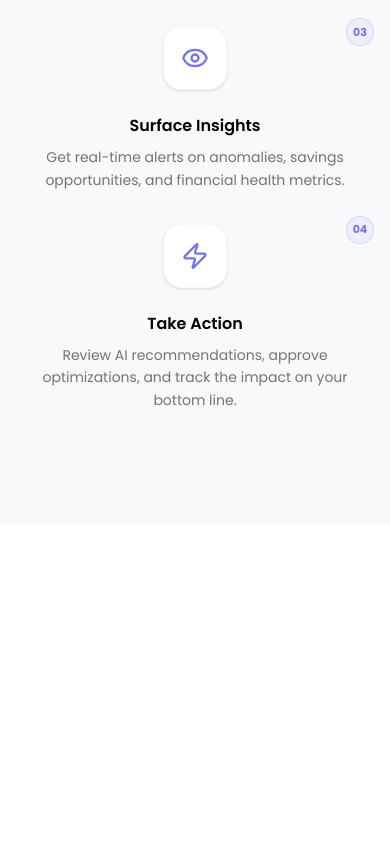
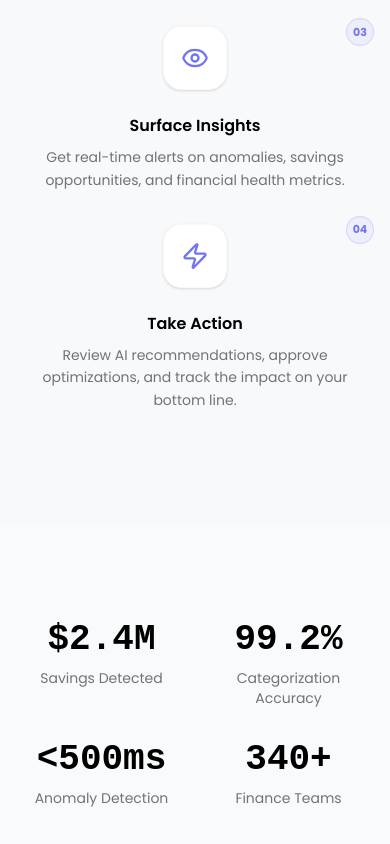
Before and after one commit to galembeck/ledgex-web, a React (Vite) app: page / in a window 390 px wide. Shown: the part 4047-4891 px from the top of the page. Before the commit the page ends 4571 px from the top, so only its background shows below. Built offline with nearby package versions, Linux system fonts and the light colour scheme.

Commit message:
feat: create stats-section component on landing-page

```diff
--- /dev/null
+++ b/src/constants/_public/stats.ts
@@ -0,0 +1,6 @@
+export const stats = [
+  { value: "$2.4M", label: "Savings Detected" },
+  { value: "99.2%", label: "Categorization Accuracy" },
+  { value: "<500ms", label: "Anomaly Detection" },
+  { value: "340+", label: "Finance Teams" },
+];
--- a/src/pages/_public/index.tsx
+++ b/src/pages/_public/index.tsx
@@ -3,6 +3,7 @@ import { FeaturesSection } from "./~components/-features-section";
 import { HowItWorksSection } from "./~components/-how-it-works-section";
 import { IntroSection } from "./~components/-intro-section";
 import { LogoCloud } from "./~components/-logo-cloud";
+import { StatsSection } from "./~components/-stats-section";
 
 export const Route = createFileRoute("/_public/")({
   component: LandingPage,
@@ -15,6 +16,7 @@ function LandingPage() {
       <LogoCloud />
       <FeaturesSection />
       <HowItWorksSection />
+      <StatsSection />
     </main>
   );
 }
--- /dev/null
+++ b/src/pages/_public/~components/-stats-section.tsx
@@ -0,0 +1,29 @@
+import { motion } from "framer-motion";
+import { AnimatedSection } from "@/components/animated-section";
+import { stats } from "@/constants/_public/stats";
+import { fadeUp } from "@/lib/framer-variants";
+
+export function StatsSection() {
+  return (
+    <section className="py-24" id="stats">
+      <div className="mx-auto max-w-7xl px-6">
+        <AnimatedSection className="grid grid-cols-2 gap-8 lg:grid-cols-4">
+          {stats.map((stat) => (
+            <motion.div
+              className="text-center"
+              key={stat.label}
+              variants={fadeUp}
+            >
+              <h1 className="mb-2 font-extrabold font-mono-data text-4xl text-black tabular-nums md:text-5xl dark:text-white">
+                {stat.value}
+              </h1>
+              <p className="text-muted-foreground text-sm dark:text-secondary-muted-foreground">
+                {stat.label}
+              </p>
+            </motion.div>
+          ))}
+        </AnimatedSection>
+      </div>
+    </section>
+  );
+}
```
